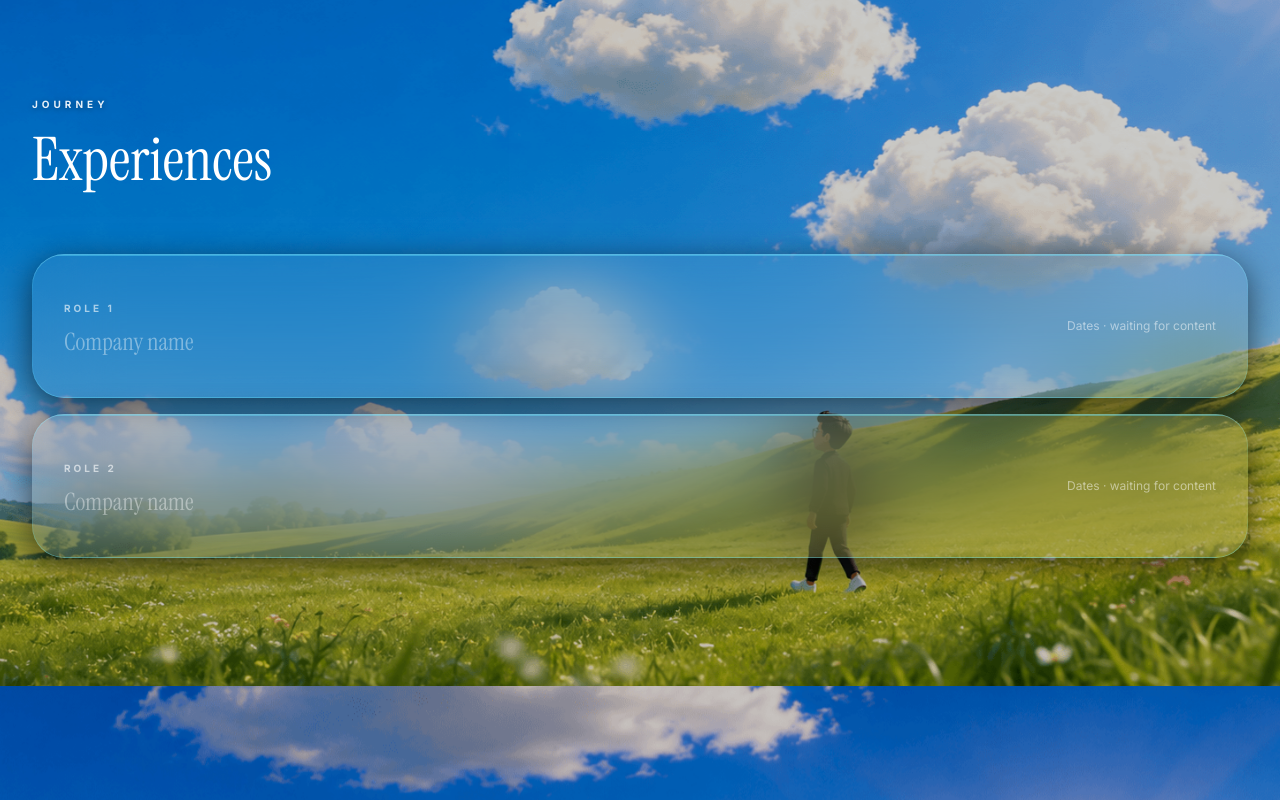
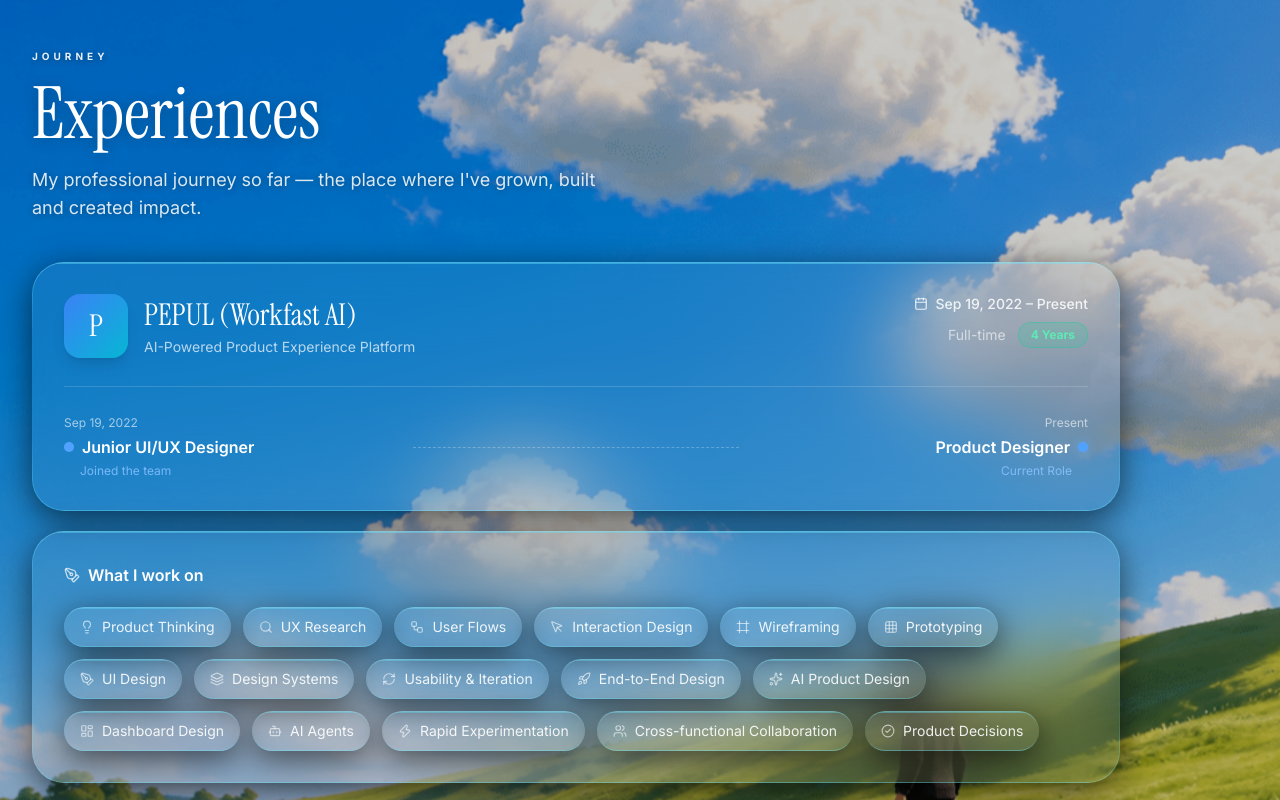
Before and after one commit to Sam-UX-Designer/Sam-Jo-Portfolio-Version-2, a React (Vite) app: page / in a window 1280 px wide. Shown: the part 1660-2460 px from the top of the page. Built offline with nearby package versions, Linux system fonts and the light colour scheme.

Commit message:
Refactor Experiences component and add skills

```diff
--- a/src/components/Experiences.tsx
+++ b/src/components/Experiences.tsx
@@ -1,29 +1,126 @@
 import ParallaxSection from './ParallaxSection';
+import {
+  Calendar, Lightbulb, Search, Workflow, MousePointer, Frame,
+  Layers, PenTool, Grid3x3, RefreshCw, Rocket, Sparkles,
+  LayoutDashboard, Bot, Zap, Users, CircleCheck,
+} from 'lucide-react';
 
-const PLACEHOLDER_COUNT = 2;
+interface Skill {
+  label: string;
+  icon: React.ReactNode;
+}
+
+const SKILLS: Skill[] = [
+  { label: 'Product Thinking', icon: <Lightbulb size={14} /> },
+  { label: 'UX Research', icon: <Search size={14} /> },
+  { label: 'User Flows', icon: <Workflow size={14} /> },
+  { label: 'Interaction Design', icon: <MousePointer size={14} /> },
+  { label: 'Wireframing', icon: <Frame size={14} /> },
+  { label: 'Prototyping', icon: <Grid3x3 size={14} /> },
+  { label: 'UI Design', icon: <PenTool size={14} /> },
+  { label: 'Design Systems', icon: <Layers size={14} /> },
+  { label: 'Usability & Iteration', icon: <RefreshCw size={14} /> },
+  { label: 'End-to-End Design', icon: <Rocket size={14} /> },
+  { label: 'AI Product Design', icon: <Sparkles size={14} /> },
+  { label: 'Dashboard Design', icon: <LayoutDashboard size={14} /> },
+  { label: 'AI Agents', icon: <Bot size={14} /> },
+  { label: 'Rapid Experimentation', icon: <Zap size={14} /> },
+  { label: 'Cross-functional Collaboration', icon: <Users size={14} /> },
+  { label: 'Product Decisions', icon: <CircleCheck size={14} /> },
+];
 
 const Experiences: React.FC = () => {
   return (
-    <ParallaxSection id="experiences" image="/Journey.png" tint={0.2} className="py-32">
-      <div className="w-full max-w-7xl mx-auto px-8">
+    <ParallaxSection
+      id="experiences"
+      image="/Journey.png"
+      tint={0.2}
+      className="flex items-center py-20"
+    >
+      <div className="w-full max-w-6xl mx-auto px-8" style={{ minHeight: 933 }}>
+        {/* Header */}
         <span className="section-label">Journey</span>
-        <h2 className="display-font text-4xl sm:text-6xl mt-4 mb-16 text-foreground">Experiences</h2>
+        <h2 className="display-font text-5xl sm:text-7xl mt-3 mb-4 text-white" style={{ textShadow: '0 2px 16px rgba(0,0,0,0.3)' }}>
+          Experiences
+        </h2>
+        <p className="text-white/85 text-base sm:text-lg max-w-xl mb-10" style={{ textShadow: '0 1px 8px rgba(0,0,0,0.4)' }}>
+          My professional journey so far — the place where I've grown, built and created impact.
+        </p>
 
-        <div className="flex flex-col gap-4">
-          {Array.from({ length: PLACEHOLDER_COUNT }).map((_, i) => (
-            <div
-              key={i}
-              className="liquid-glass rounded-[2rem] px-8 py-10 flex flex-col sm:flex-row sm:items-center sm:justify-between gap-4"
-            >
+        {/* Company card */}
+        <div className="liquid-glass rounded-[2rem] p-8 mb-5">
+          {/* Company header row */}
+          <div className="flex flex-wrap items-start justify-between gap-4">
+            <div className="flex items-center gap-4">
+              {/* Logo placeholder — swap /icons/pepul.png later */}
+              <div
+                className="w-16 h-16 rounded-2xl flex items-center justify-center shadow-lg shrink-0"
+                style={{ background: 'linear-gradient(135deg, #3b82f6, #06b6d4)' }}
+              >
+                <span className="display-font text-3xl text-white">P</span>
+              </div>
               <div>
-                <span className="text-[10px] font-bold uppercase tracking-[0.3em] text-white/60">
-                  Role {i + 1}
+                <h3 className="display-font text-3xl text-white leading-tight">PEPUL (Workfast AI)</h3>
+                <p className="text-white/70 text-sm mt-1">AI-Powered Product Experience Platform</p>
+              </div>
+            </div>
+            <div className="text-right">
+              <div className="flex items-center gap-2 justify-end text-white/85 text-sm font-medium">
+                <Calendar size={14} /> Sep 19, 2022 – Present
+              </div>
+              <div className="flex items-center gap-3 justify-end mt-2">
+                <span className="text-white/60 text-sm">Full-time</span>
+                <span className="px-3 py-1 rounded-full text-xs font-bold text-emerald-300 bg-emerald-400/15 border border-emerald-400/30">
+                  4 Years
                 </span>
-                <p className="display-font text-2xl mt-2 text-white opacity-40">Company name</p>
               </div>
-              <span className="text-xs text-white/50 whitespace-nowrap">Dates · waiting for content</span>
             </div>
-          ))}
+          </div>
+
+          {/* Divider */}
+          <div className="h-px w-full bg-white/15 my-7" />
+
+          {/* Timeline */}
+          <div className="flex items-center justify-between gap-4 relative">
+            <div className="flex-1">
+              <p className="text-white/60 text-xs mb-1">Sep 19, 2022</p>
+              <div className="flex items-center gap-2">
+                <span className="w-2.5 h-2.5 rounded-full bg-blue-400 shrink-0" />
+                <span className="text-white font-semibold">Junior UI/UX Designer</span>
+              </div>
+              <p className="text-blue-300/80 text-xs mt-1 ml-4">Joined the team</p>
+            </div>
+
+            <div className="flex-1 border-t border-dashed border-white/25 mx-2 hidden sm:block" />
+
+            <div className="flex-1 text-right">
+              <p className="text-white/60 text-xs mb-1">Present</p>
+              <div className="flex items-center gap-2 justify-end">
+                <span className="text-white font-semibold">Product Designer</span>
+                <span className="w-2.5 h-2.5 rounded-full bg-blue-400 shadow-[0_0_10px_rgba(96,165,250,0.8)] shrink-0" />
+              </div>
+              <p className="text-blue-300/80 text-xs mt-1 mr-4">Current Role</p>
+            </div>
+          </div>
+        </div>
+
+        {/* What I work on */}
+        <div className="liquid-glass rounded-[2rem] p-8">
+          <div className="flex items-center gap-2 mb-5">
+            <PenTool size={16} className="text-white/70" />
+            <span className="text-white font-semibold">What I work on</span>
+          </div>
+          <div className="flex flex-wrap gap-3">
+            {SKILLS.map((s) => (
+              <span
+                key={s.label}
+                className="flex items-center gap-2 px-4 py-2.5 rounded-full liquid-glass text-white/90 text-sm"
+              >
+                <span className="text-white/60">{s.icon}</span>
+                {s.label}
+              </span>
+            ))}
+          </div>
         </div>
       </div>
     </ParallaxSection>
```
